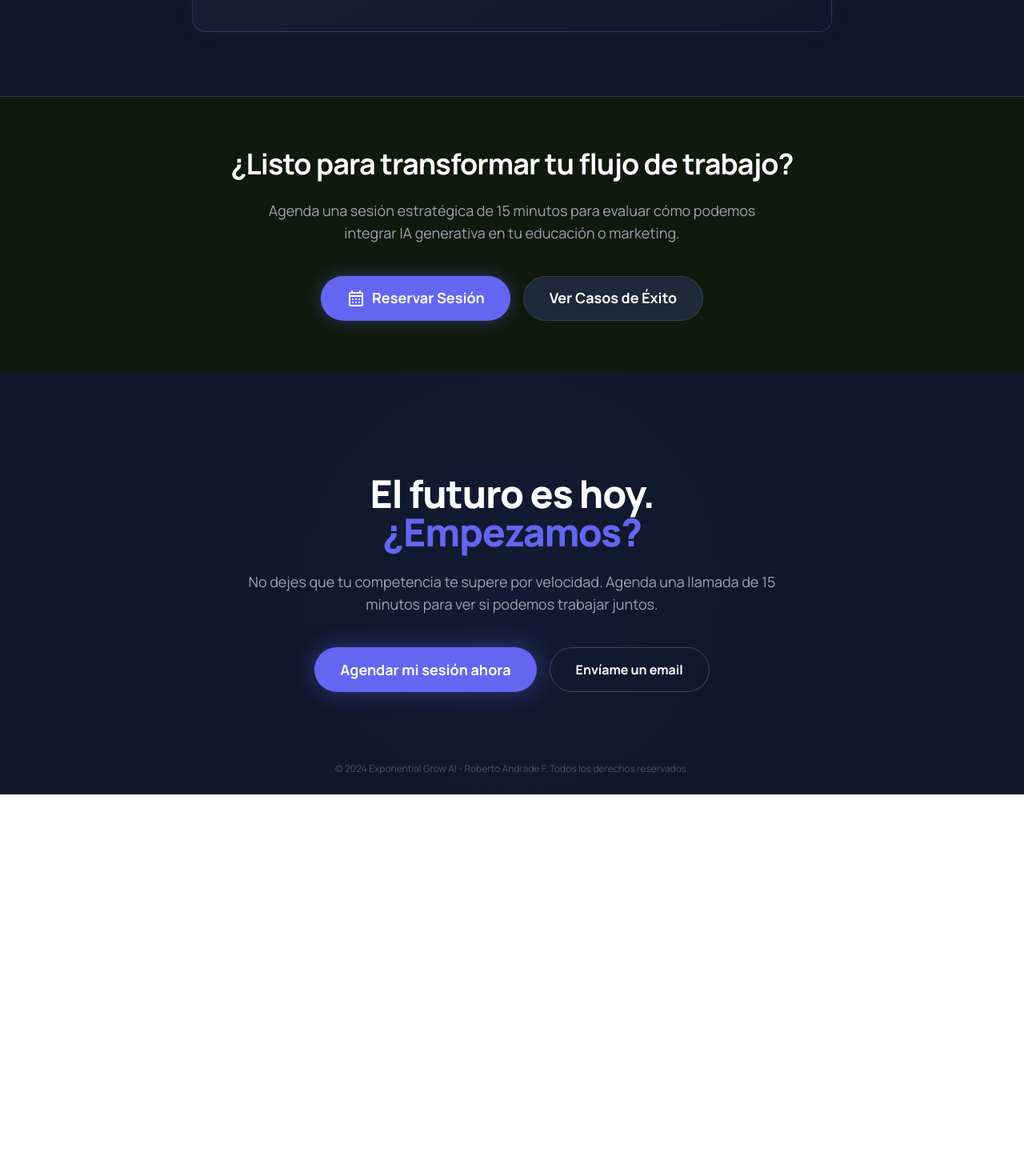
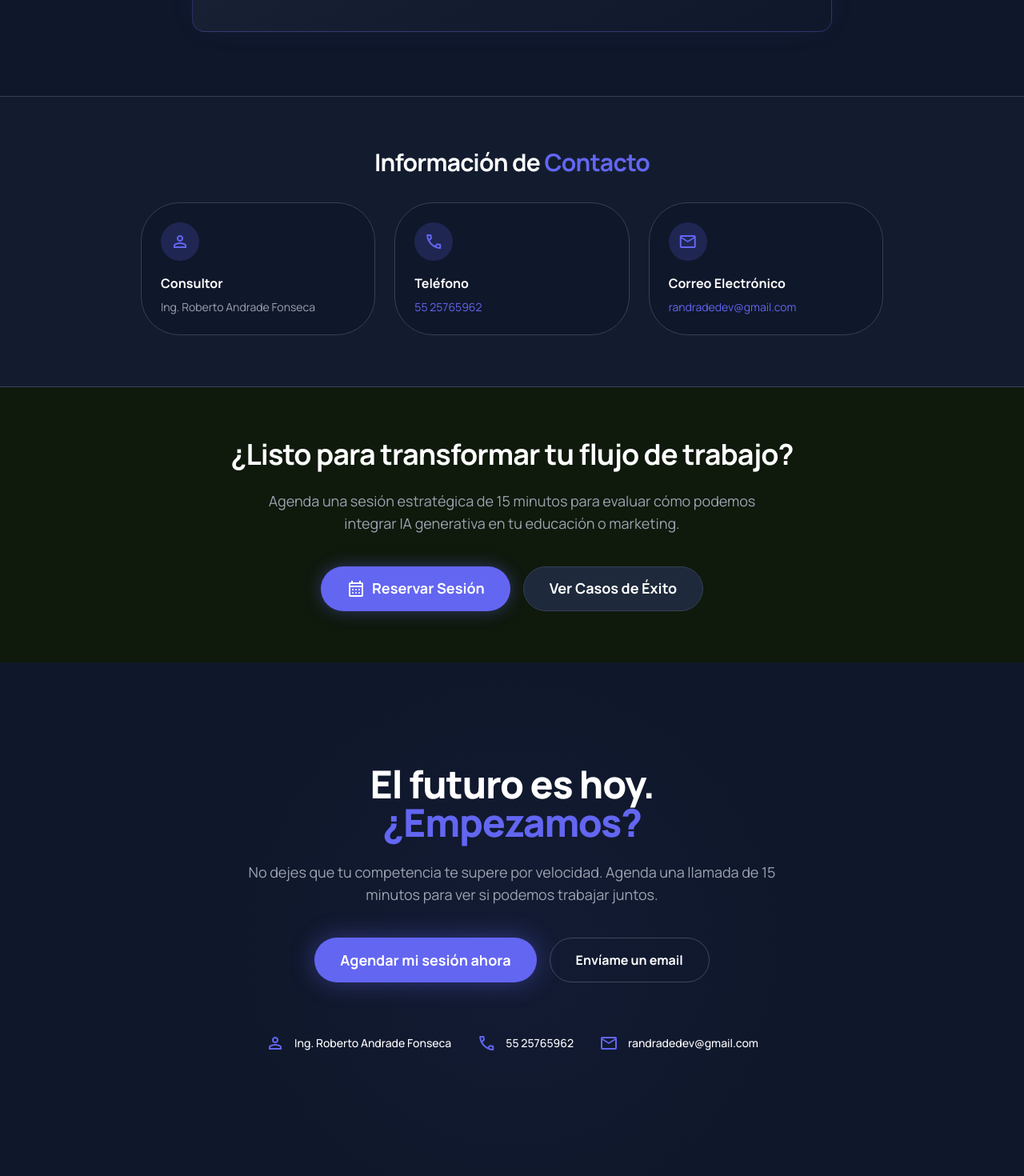
Before and after one commit to randradegh/expgrowai, a React (Vite) app: page /sobre-mi in a window 1280 px wide. Shown: the part 2160-3630 px from the top of the page at 80% size. Before the commit the page ends 3153 px from the top, so only its background shows below. Built offline with nearby package versions, Linux system fonts and the light colour scheme.

Commit message:
Adición de datos personales del consultor.

```diff
--- a/src/components/Footer.tsx
+++ b/src/components/Footer.tsx
@@ -19,6 +19,31 @@ export default function Footer() {
           </button>
         </div>
       </div>
+
+      {/* Contact Information */}
+      <div className="mt-16 mb-24 relative z-10">
+        <div className="max-w-[720px] mx-auto px-6">
+          <div className="flex flex-col md:flex-row items-center justify-center gap-6 md:gap-8 text-center md:text-left">
+            <div className="flex items-center gap-3 text-white">
+              <span className="material-symbols-outlined text-primary">person</span>
+              <span className="text-sm font-medium">Ing. Roberto Andrade Fonseca</span>
+            </div>
+            <div className="flex items-center gap-3 text-white">
+              <span className="material-symbols-outlined text-primary">phone</span>
+              <a href="tel:+525525765962" className="text-sm font-medium hover:text-primary transition-colors">
+                55 25765962
+              </a>
+            </div>
+            <div className="flex items-center gap-3 text-white">
+              <span className="material-symbols-outlined text-primary">mail</span>
+              <a href="mailto:randradedev@gmail.com" className="text-sm font-medium hover:text-primary transition-colors">
+                randradedev@gmail.com
+              </a>
+            </div>
+          </div>
+        </div>
+      </div>
+
       <div className="absolute bottom-6 w-full text-center">
         <p className="text-gray-600 text-xs">
           © 2024 Exponential Grow AI - Roberto Andrade F. Todos los derechos reservados.
--- a/src/pages/About.tsx
+++ b/src/pages/About.tsx
@@ -263,6 +263,48 @@ export default function About() {
           </div>
         </section>
 
+        {/* Contact Information Section */}
+        <section className="py-16 border-t border-border-dark bg-surface-dark/30">
+          <div className="layout-container flex flex-col">
+            <div className="px-4 md:px-10 lg:px-40 flex flex-1 justify-center">
+              <div className="layout-content-container flex flex-col max-w-[960px] flex-1">
+                <h2 className="text-white text-2xl md:text-3xl font-bold leading-tight tracking-tight px-4 mb-8 text-center">
+                  Información de <span className="text-primary">Contacto</span>
+                </h2>
+                <div className="grid grid-cols-1 md:grid-cols-3 gap-6 px-4">
+                  <div className="flex flex-col items-center md:items-start p-6 bg-background-dark rounded-xl border border-border-dark hover:border-primary transition-colors group">
+                    <div className="w-12 h-12 rounded-full bg-primary/20 flex items-center justify-center mb-4 group-hover:bg-primary transition-colors">
+                      <span className="material-symbols-outlined text-primary group-hover:text-white">person</span>
+                    </div>
+                    <h3 className="text-white font-bold mb-2 text-center md:text-left">Consultor</h3>
+                    <p className="text-gray-400 text-sm text-center md:text-left">Ing. Roberto Andrade Fonseca</p>
+                  </div>
+
+                  <div className="flex flex-col items-center md:items-start p-6 bg-background-dark rounded-xl border border-border-dark hover:border-primary transition-colors group">
+                    <div className="w-12 h-12 rounded-full bg-primary/20 flex items-center justify-center mb-4 group-hover:bg-primary transition-colors">
+                      <span className="material-symbols-outlined text-primary group-hover:text-white">phone</span>
+                    </div>
+                    <h3 className="text-white font-bold mb-2 text-center md:text-left">Teléfono</h3>
+                    <a href="tel:+525525765962" className="text-primary text-sm hover:text-primary-light transition-colors text-center md:text-left">
+                      55 25765962
+                    </a>
+                  </div>
+
+                  <div className="flex flex-col items-center md:items-start p-6 bg-background-dark rounded-xl border border-border-dark hover:border-primary transition-colors group">
+                    <div className="w-12 h-12 rounded-full bg-primary/20 flex items-center justify-center mb-4 group-hover:bg-primary transition-colors">
+                      <span className="material-symbols-outlined text-primary group-hover:text-white">mail</span>
+                    </div>
+                    <h3 className="text-white font-bold mb-2 text-center md:text-left">Correo Electrónico</h3>
+                    <a href="mailto:randradedev@gmail.com" className="text-primary text-sm hover:text-primary-light transition-colors break-all text-center md:text-left">
+                      randradedev@gmail.com
+                    </a>
+                  </div>
+                </div>
+              </div>
+            </div>
+          </div>
+        </section>
+
         {/* CTA Footer */}
         <section className="py-16 border-t border-border-dark bg-[#0f190c]">
           <div className="px-4 md:px-10 lg:px-40 flex flex-1 justify-center">
```
Also changed, not shown: 1 other file (tests, documents, lock files or other folders).
